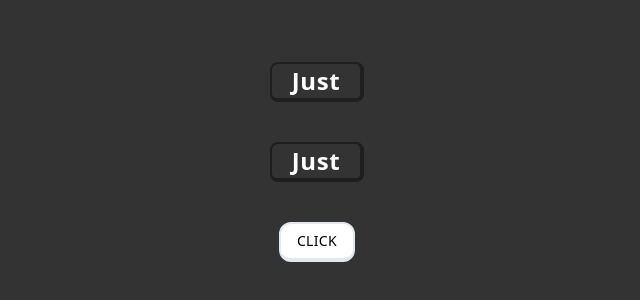
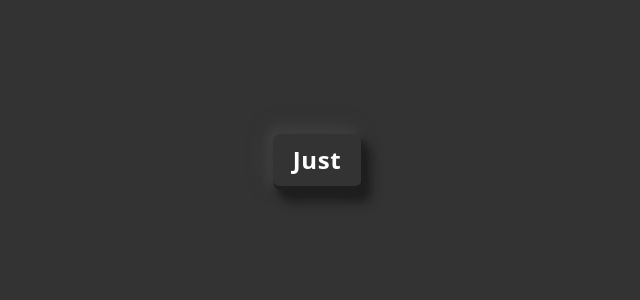
Before and after one commit to pchupchu/playscript-ui-library-v1--pchupchu, a Next.js app: page / in a window 1280 px wide. Shown: the part 238-538 px from the top of the page, without its empty margins (323-963 px from the left). Built offline with nearby package versions, Linux system fonts and the light colour scheme.

Commit message:
Добавлен компонент `Shining`

```diff
--- a/app/page.tsx
+++ b/app/page.tsx
@@ -1,9 +1,7 @@
 'use client';
 
-import { Button } from '@/components/ui/button';
+import Shining from '@/components/shining';
 import WordInSentence from '@/components/word-in-sentence';
-import WordInSentenceAnimated from '@/components/word-in-sentence-animated';
-
 import { useState } from 'react';
 
 export default function Home() {
@@ -11,15 +9,13 @@ export default function Home() {
 
   return (
     <main className='flex h-screen flex-col items-center justify-center gap-10 bg-background'>
-      <WordInSentence variant={isActive ? 'active' : 'default'}>
-        Just
-      </WordInSentence>
-
-      <WordInSentenceAnimated condition={isActive} variant='default'>
-        Just
-      </WordInSentenceAnimated>
-
-      <Button onClick={() => setIsActive(!isActive)}>Click</Button>
+      <div>
+        <WordInSentence
+          variant={isActive ? 'active' : 'default'}
+          onClick={() => setIsActive(!isActive)}>
+          Just
+        </WordInSentence>
+      </div>
     </main>
   );
 }
--- /dev/null
+++ b/components/shining.tsx
@@ -0,0 +1,11 @@
+'use client';
+
+import { motion } from 'framer-motion';
+
+const Shining = () => {
+  return (
+    <div className='absolute -inset-0.5 z-20 rounded-lg hover:shadow-primary'></div>
+  );
+};
+
+export default Shining;
--- a/components/word-in-sentence-animated.tsx
+++ /dev/null
@@ -1,63 +0,0 @@
-import { VariantProps, cva } from 'class-variance-authority';
-import { AnimatePresence, motion } from 'framer-motion';
-
-const wordInSentenceVariants = cva(
-  'flex h-10 px-[20px] py-2.5 tracking-wide items-center justify-center whitespace-nowrap rounded-lg text-2xl font-semibold ring-offset-background transition-colors focus-visible:outline-none focus-visible:ring-2 focus-visible:ring-ring focus-visible:ring-offset-2 disabled:pointer-events-none disabled:opacity-50',
-  {
-    variants: {
-      variant: {
-        default:
-          'bg-background text-white border-border border-2 border-b-4 border-r-4 hover:px-[21px] hover:border-b-2 hover:border-r-2 hover:shadow-primary',
-        active:
-          'bg-background text-white border-primary border-2 hover:px-[21px] hover:shadow-primary',
-      },
-    },
-    defaultVariants: {
-      variant: 'default',
-    },
-  }
-);
-
-const motionVariants = {
-  shadowBorderOff: {
-    border: '2px solid rgb(30, 30, 30)',
-    paddingLeft: '21px',
-    paddingRight: '21px',
-  },
-  shadowBorderOn: {
-    border: '2px solid rgb(30, 30, 30)',
-    borderBottom: '4px solid rgb(30, 30, 30)',
-    borderRight: '4px solid rgb(30, 30, 30)',
-    transition: { type: 'spring' },
-  },
-};
-
-type WordInSentenceVariantsProps = VariantProps<typeof wordInSentenceVariants>;
-
-interface WordInSentenceProps extends WordInSentenceVariantsProps {
-  children: React.ReactNode;
-  onClick?: () => void;
-  condition: boolean;
-}
-
-const WordInSentenceAnimated = ({
-  variant,
-  onClick,
-  children,
-  condition,
-}: WordInSentenceProps) => {
-  return (
-    <AnimatePresence initial={false}>
-      <motion.span
-        initial={'shadowBorderOn'}
-        animate={condition ? 'shadowBorderOff' : 'shadowBorderOn'}
-        variants={motionVariants}
-        onClick={onClick}
-        className={wordInSentenceVariants({ variant })}>
-        {children}
-      </motion.span>
-    </AnimatePresence>
-  );
-};
-
-export default WordInSentenceAnimated;
--- a/components/word-in-sentence.tsx
+++ b/components/word-in-sentence.tsx
@@ -1,14 +1,17 @@
+import { cn } from '@/lib/utils';
 import { VariantProps, cva } from 'class-variance-authority';
+import { motion } from 'framer-motion';
+import Shining from './shining';
 
 const wordInSentenceVariants = cva(
-  'flex h-10 px-[20px] py-2.5 tracking-wide items-center justify-center whitespace-nowrap rounded-lg text-2xl font-semibold ring-offset-background transition-colors focus-visible:outline-none focus-visible:ring-2 focus-visible:ring-ring focus-visible:ring-offset-2 disabled:pointer-events-none disabled:opacity-50',
+  'relative flex px-5 py-2.5 tracking-wide items-center justify-center whitespace-nowrap rounded-lg text-2xl font-semibold text-white',
   {
     variants: {
       variant: {
         default:
-          'bg-background text-white border-border border-2 border-b-4 border-r-[4px] hover:px-[21px] hover:border-b-2 hover:border-r-[2px] hover:shadow-primary',
+          'bg-background border-border border-b-4 shadow-default hover:border-2',
         active:
-          'bg-background text-white border-primary border-2 hover:px-[21px] hover:shadow-primary',
+          'bg-background border-2 border-primary border-b-4 shadow-default hover:border-b-2',
       },
     },
     defaultVariants: {
@@ -21,7 +24,7 @@ type WordInSentenceVariantsProps = VariantProps<typeof wordInSentenceVariants>;
 
 interface WordInSentenceProps extends WordInSentenceVariantsProps {
   children: React.ReactNode;
-  onClick?: () => void;
+  onClick: () => void;
 }
 
 const WordInSentence = ({
@@ -29,10 +32,24 @@ const WordInSentence = ({
   onClick,
   children,
 }: WordInSentenceProps) => {
+  const motionVariants = {
+    shadowOn: {
+      boxShadow: 'var(--shadow-default)',
+    },
+    shadowOff: {
+      boxShadow: 'none',
+    },
+  };
   return (
-    <span onClick={onClick} className={wordInSentenceVariants({ variant })}>
+    <motion.span
+      className={cn(wordInSentenceVariants({ variant }))}
+      onClick={onClick}
+      initial={'shadowOn'}
+      whileHover={'shadowOff'}
+      variants={motionVariants}>
       {children}
-    </span>
+      <Shining />
+    </motion.span>
   );
 };
 
--- a/components/word.tsx
+++ /dev/null
@@ -1,31 +0,0 @@
-import { VariantProps, cva } from 'class-variance-authority';
-import { LucideIcon } from 'lucide-react';
-
-const backgroundVariants = cva(
-  'flex items-center justify-center rounded-full border-black',
-  {
-    variants: {
-      variant: {
-        default: 'bg-sky-100',
-        success: 'bg-emerald-100',
-      },
-      size: { default: 'p-2', sm: 'p-1' },
-    },
-    defaultVariants: {
-      variant: 'default',
-      size: 'default',
-    },
-  }
-);
-
-type BackgroundVariantsProps = VariantProps<typeof backgroundVariants>;
-
-interface IconBadgeProps extends BackgroundVariantsProps {
-  icon: LucideIcon;
-}
-
-const IconBadge = ({ variant, size }: IconBadgeProps) => {
-  return <div className={backgroundVariants({ variant, size })}></div>;
-};
-
-export default IconBadge;
```
